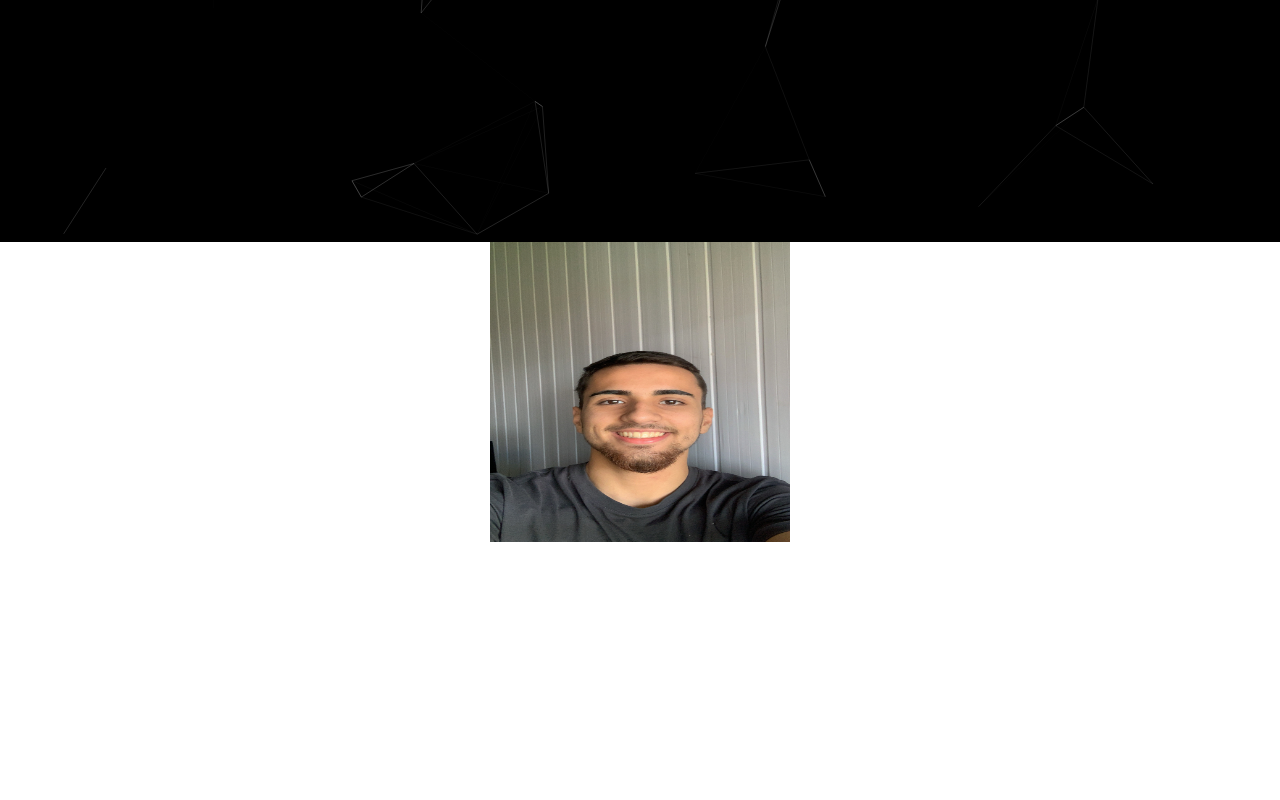
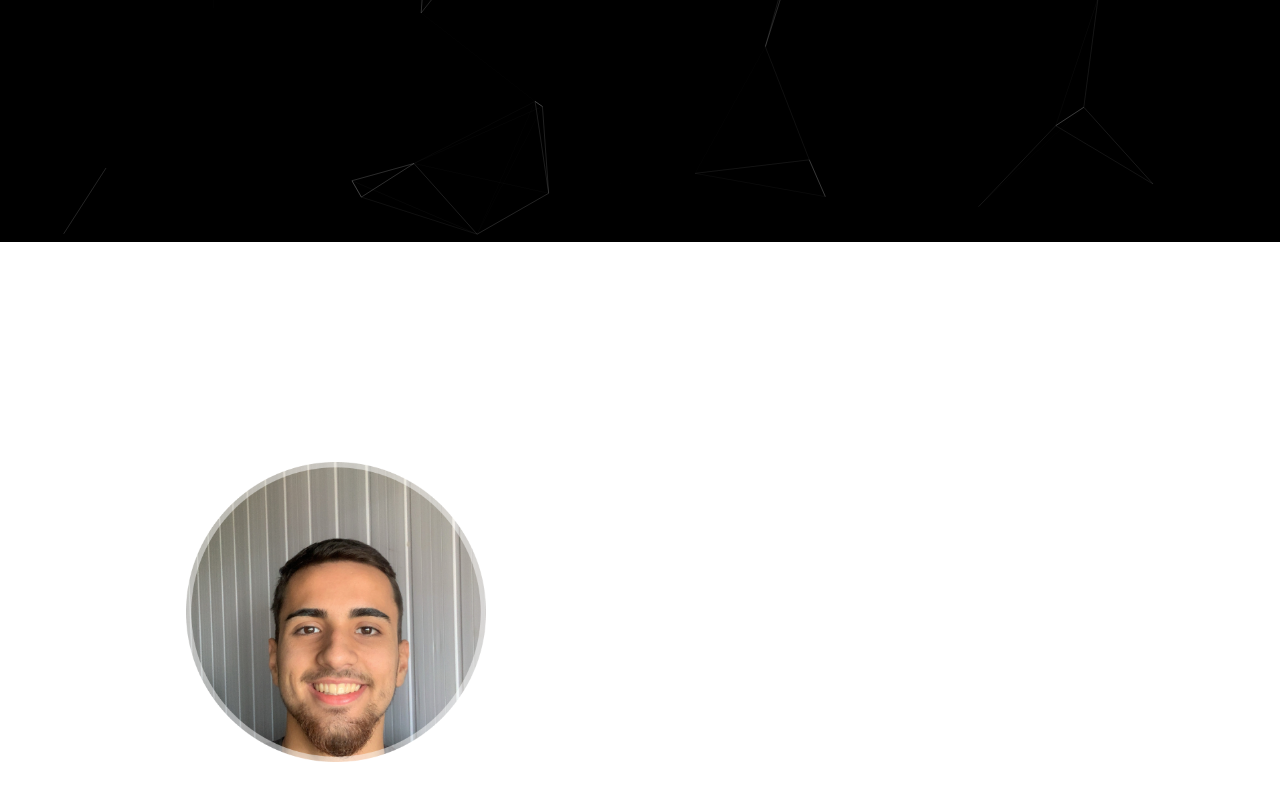
Before and after one commit to DevLeonardoK/portfolio, a React (Create React App) app: page / in a window 1280 px wide. Shown: the part 558-1358 px from the top of the page. Built offline with nearby package versions, Linux system fonts and the light colour scheme.

Commit message:
add personal info

```diff
--- a/src/App.css
+++ b/src/App.css
@@ -49,12 +49,27 @@
   height: 100vh;
   width: 100%;
   color: white;
-  /* border: 1px solid white; */
+  justify-content: space-around;
+  align-items: center;
+  display: flex;
+}
+
+#about-me {
+  display: flex;
+  flex-direction: column;
 }
 
 #photo-name > img {
   width: 300px;
   height: 300px;
+}
+
+#info-general {
+  flex-direction: column;
+}
+
+#about-me {
+  gap: 5px;
 }
 
 @media (max-width: 700px) {
--- a/src/App.js
+++ b/src/App.js
@@ -14,14 +14,19 @@
       </div>
 
       <div className="info-me">
+        <section id="info-general">
           <section id="photo-name">
             <img src={logophoto} alt="logo" />
           </section>
           <section id="about-me">
-          <h2 id="tag">Full Stack Developer</h2>
+            <h2 id="tag">Leonardo Kremer - Full Stack Developer</h2>
             <h3 id="others-tags">
               Java, React, JavaScript, Html, Css, Sass, MySQL, SpringBoot
             </h3>
+          </section>
+        </section>
+        <section id="info-personal">
+          <h1>Olá, sou estudante do curso técnico de T.I</h1>
         </section>
       </div>
     </div>
```
Also changed, not shown: src/assets/fotoPerfil.jpg. Lines whose indentation alone changed are shown as unchanged.
